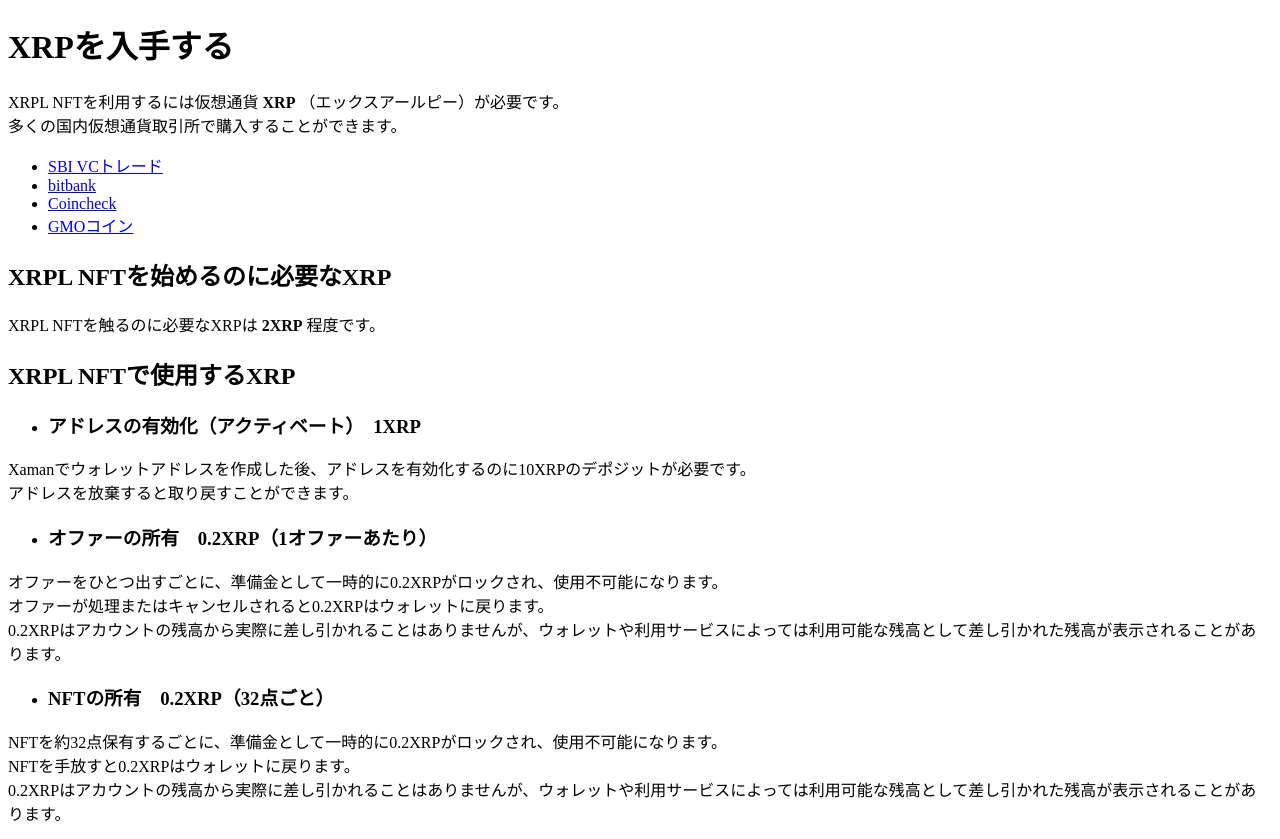
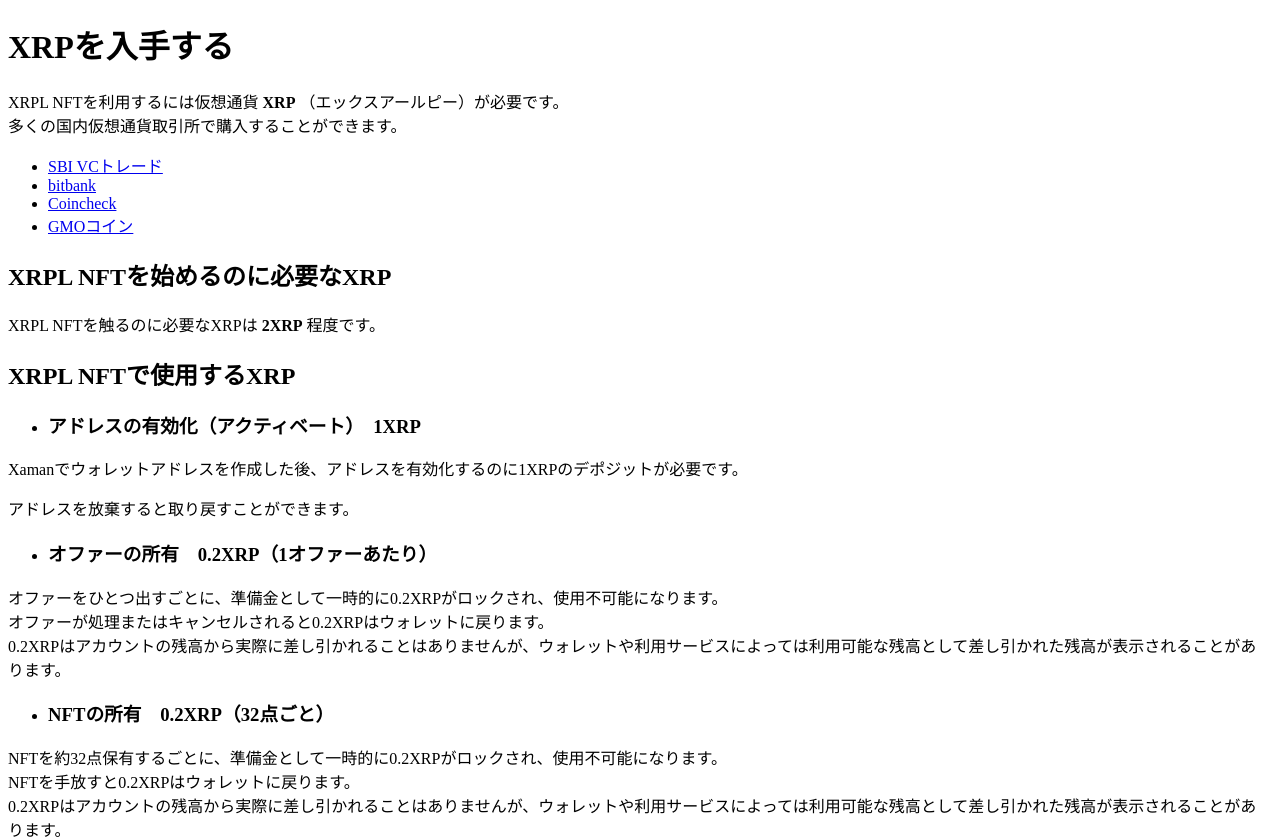
Before and after one commit to develoQ/xrpl-nft-docs, a Next.js app: page /02_how_to_start/01_prepare/01_get_xrp in a window 1280 px wide. Shown: the top 839 px of the page. Built offline with nearby package versions, Linux system fonts and the light colour scheme.

Commit message:
Update pages/02_how_to_start/01_prepare/01_get_xrp.mdx

```diff
--- a/pages/02_how_to_start/01_prepare/01_get_xrp.mdx
+++ b/pages/02_how_to_start/01_prepare/01_get_xrp.mdx
@@ -19,7 +19,8 @@
 ## XRPL NFTで使用するXRP
 
 - ### アドレスの有効化（アクティベート）　1XRP
-Xamanでウォレットアドレスを作成した後、アドレスを有効化するのに10XRPのデポジットが必要です。
+Xamanでウォレットアドレスを作成した後、アドレスを有効化するのに1XRPのデポジットが必要です。
+
 アドレスを放棄すると取り戻すことができます。
 
 - ### オファーの所有　0.2XRP（1オファーあたり）
```
